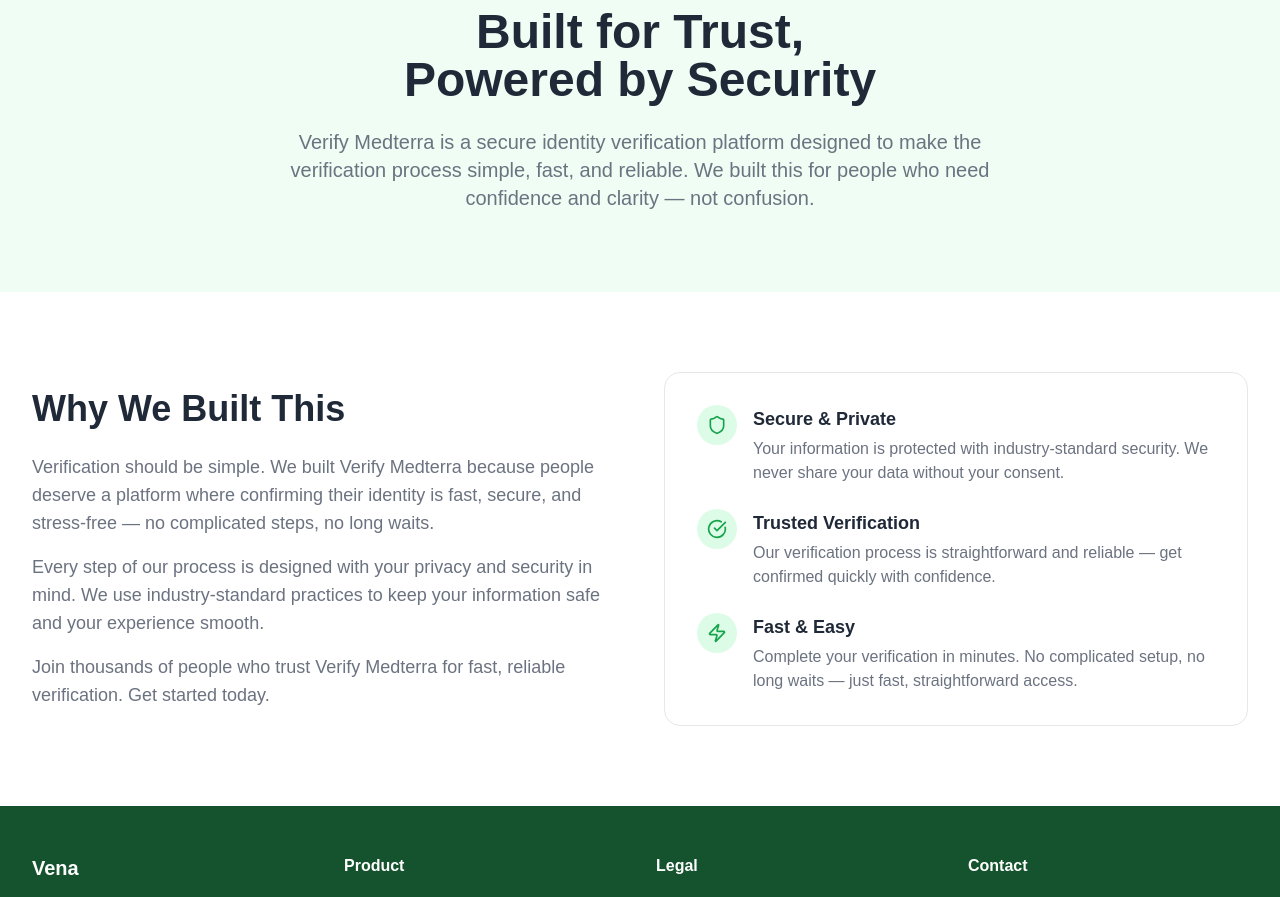
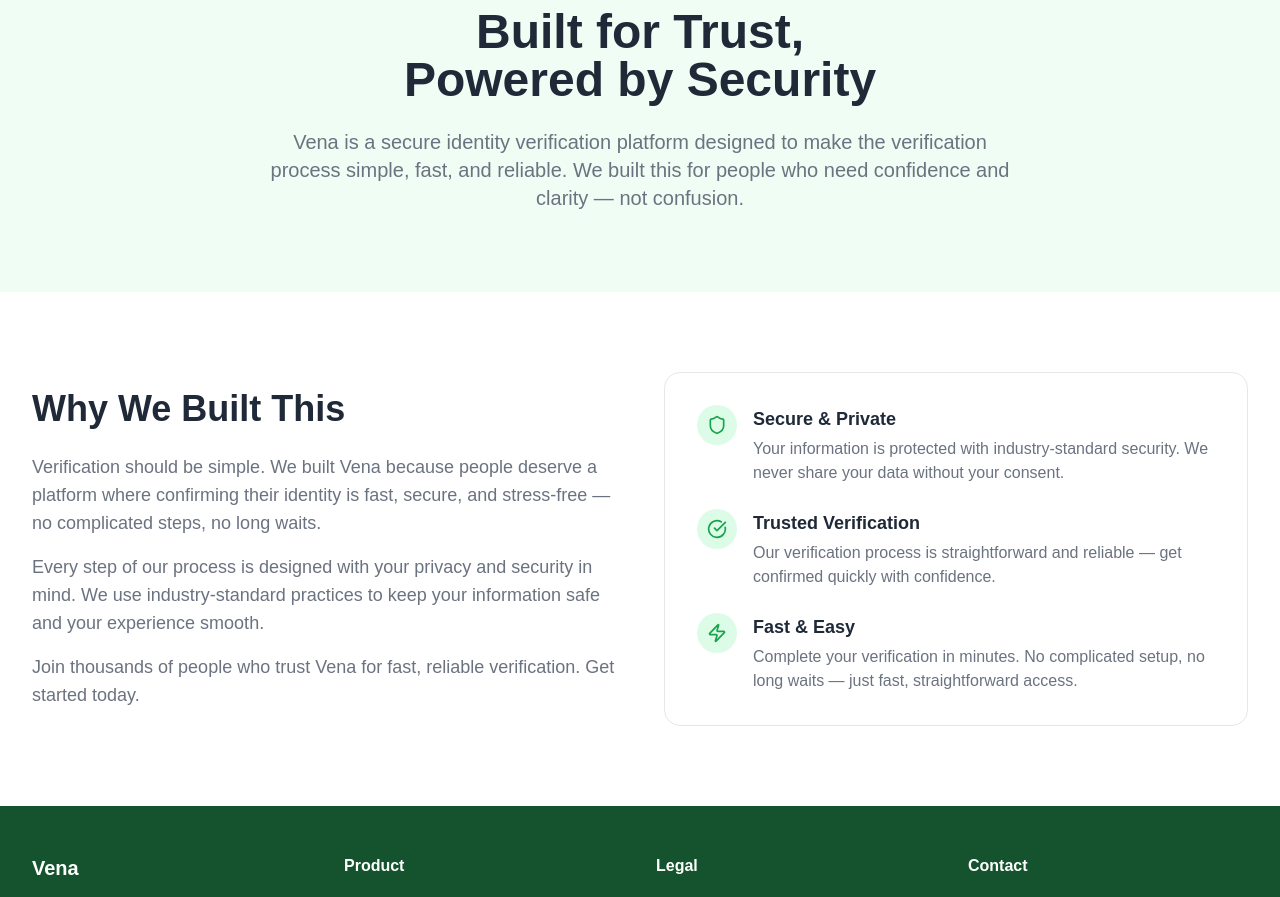
Before and after one commit to Textingman/medterra-verifymedterra, a Next.js app: page /about in a window 1280 px wide. Shown: the part 260-1157 px from the top of the page. Built offline with nearby package versions, Linux system fonts and the light colour scheme.

Commit message:
Rebrand: Verify Medterra -> Vena, verifymedterra.com -> verifyvena.com

```diff
--- a/app/about/page.tsx
+++ b/app/about/page.tsx
@@ -20,7 +20,7 @@ export default function AboutPage() {
               Built for Trust,<br />Powered by Security
             </h1>
             <p className="text-xl max-w-3xl mx-auto" style={{ color: '#6B7280' }}>
-              Verify Medterra is a secure identity verification platform designed to make the verification process simple, fast, and reliable. We built this for people who need confidence and clarity — not confusion.
+              Vena is a secure identity verification platform designed to make the verification process simple, fast, and reliable. We built this for people who need confidence and clarity — not confusion.
             </p>
           </div>
         </div>
@@ -32,13 +32,13 @@ export default function AboutPage() {
           <div>
             <h2 className="text-4xl font-bold mb-6" style={{ color: '#1F2937' }}>Why We Built This</h2>
             <p className="text-lg mb-4" style={{ color: '#6B7280' }}>
-              Verification should be simple. We built Verify Medterra because people deserve a platform where confirming their identity is fast, secure, and stress-free — no complicated steps, no long waits.
+              Verification should be simple. We built Vena because people deserve a platform where confirming their identity is fast, secure, and stress-free — no complicated steps, no long waits.
             </p>
             <p className="text-lg mb-4" style={{ color: '#6B7280' }}>
               Every step of our process is designed with your privacy and security in mind. We use industry-standard practices to keep your information safe and your experience smooth.
             </p>
             <p className="text-lg" style={{ color: '#6B7280' }}>
-              Join thousands of people who trust Verify Medterra for fast, reliable verification. Get started today.
+              Join thousands of people who trust Vena for fast, reliable verification. Get started today.
             </p>
           </div>
           <div className="rounded-2xl p-8 border" style={{ backgroundColor: '#FFFFFF', borderColor: '#E5E7EB' }}>
```
